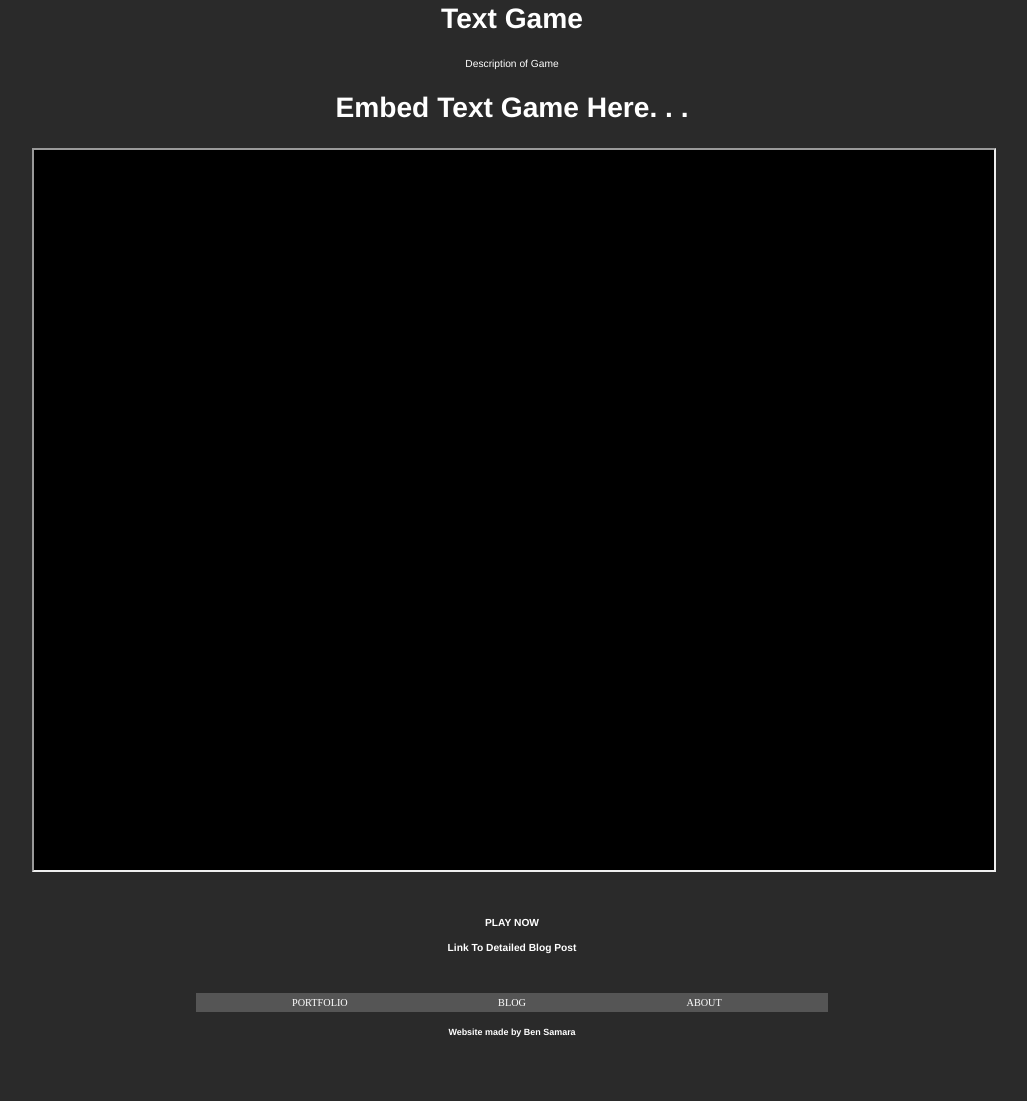
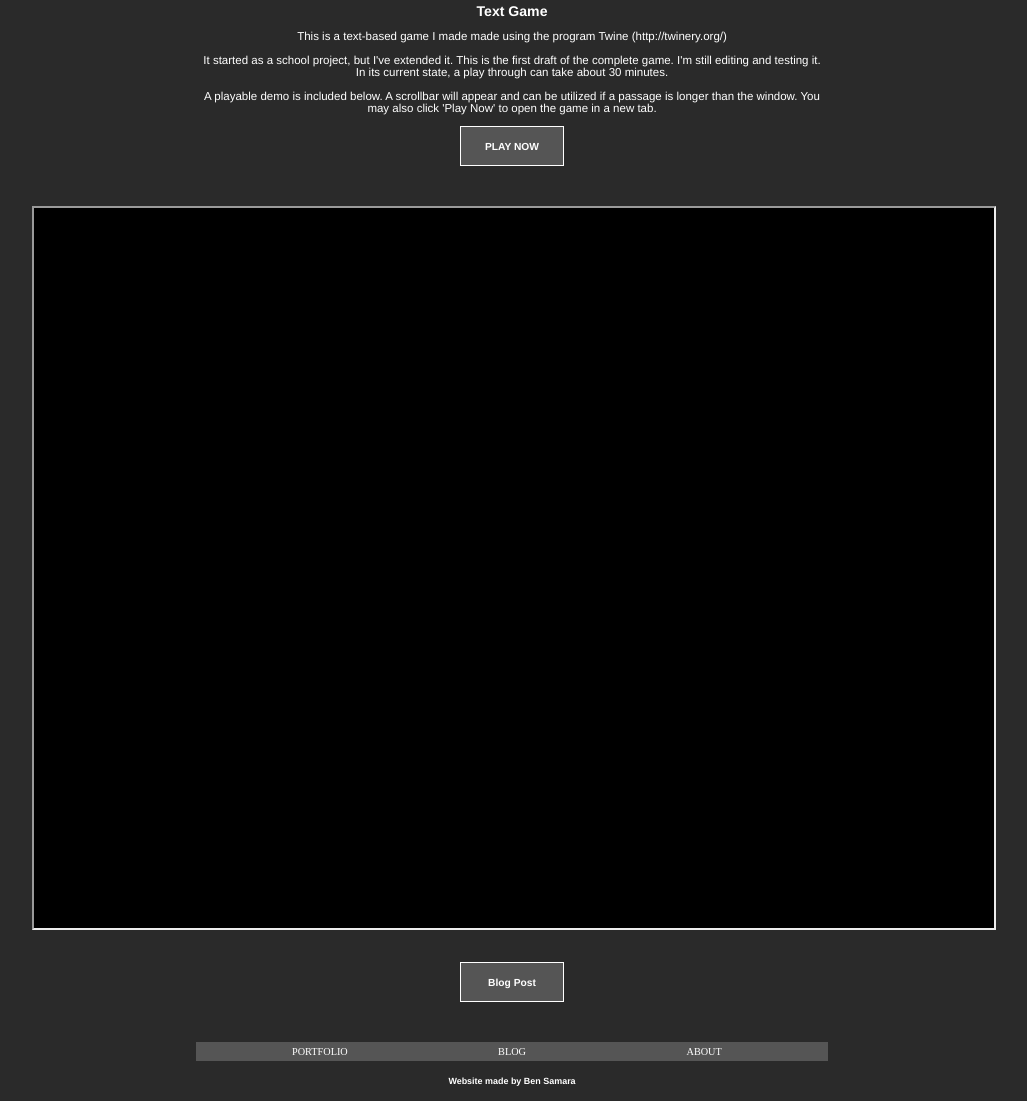
Before and after one commit to btssam/bensamarasite, a plain HTML site: page portfolio/textgame.html in a window 1280 px wide. Shown: the part 216-1317 px from the top of the page, without its empty margins (128-1155 px from the left). Before the commit the page ends 1268 px from the top, so only its background shows below. Drawn offline with Linux system fonts and the light colour scheme.

Commit message:
fleshed out text game portfolio page

```diff
--- a/portfolio/portfoliopage.css
+++ b/portfolio/portfoliopage.css
@@ -7,16 +7,16 @@
     font-size:0.9vw;
 }
 
-/*link*/
-.link-to-blog a h4:hover{
+/*links*/
+a h4:hover{
     color: #a57967;
 }
 
-.link-to-blog a h4:active{
+a h4:active{
     color: #A94F2A;
 }
 
-.link-to-blog{
+.link-button{
     background-color:#555555;
     margin: auto;
     width: 8%;
@@ -44,6 +44,7 @@
 
 /*embedded*/
 .embedded-twine{
+    padding-top: 5vh;
     display:block;
     margin: auto;
     height: 90vh;
@@ -76,13 +77,17 @@
             margin-bottom: 5vw;
         }
 
-        .link-to-blog{
+        .link-button{
             width: 25%;
             border: .1vh solid white;
             margin-bottom: 5vw;
         }
 
-
+        .embedded-twine{
+            padding-top: 0vh;
+            height: 75vh;
+            width: 95vw;
+        }
 
 
     }
--- a/portfolio/textgame.html
+++ b/portfolio/textgame.html
@@ -24,12 +24,26 @@
 
     <h2>Portfolio</h2>
 
+    <div class='second-header'><h2>Text Game</h2></div>
 
-    <h2>Text Game</h2>
 
-    <p>Description of Game</p>
+    <div class='blurb'>
+        <p>
+            This is a text-based game I made made using the program Twine (http://twinery.org/)
+            <br><br>
+            It started as a school project, but I've extended it. This is the first draft of the complete game. I'm still editing and testing it. In its current state, a play through can take about 30 minutes.
+            <br><br>
+            A playable demo is included below. A scrollbar will appear and can be utilized if a passage is longer than the window. You may also click 'Play Now' to open the game in a new tab.
+        </p>
+    </div>
 
-    <h2>Embed Text Game Here. . .</h2>
+    <div class='link-button'>
+        <a href ='Merc.html' target='_blank'>
+            <h4>
+                PLAY NOW
+            </h4>
+        </a>
+    </div>
 
     <div class= 'embedded-twine'>
         <iframe src="./Merc.html" height='100%' width='100%'>
@@ -38,10 +52,11 @@
 
     <br><br>
 
-    <a href = 'Merc.html'><h4>PLAY NOW</h4></a>
-
-    <h4>Link To Detailed Blog Post</h4>
-
+    <div class='link-button'>
+        <a href='../blog/posts/TextBasedGame1.html'>
+            <h4>Blog Post</h4>
+        </a>
+    </div>
 
     <div class ='bottombar'>
         <a href='../index.html'>PORTFOLIO</a>
```
Also changed, not shown: portfolio/sketches.html (+1 -1 lines).
